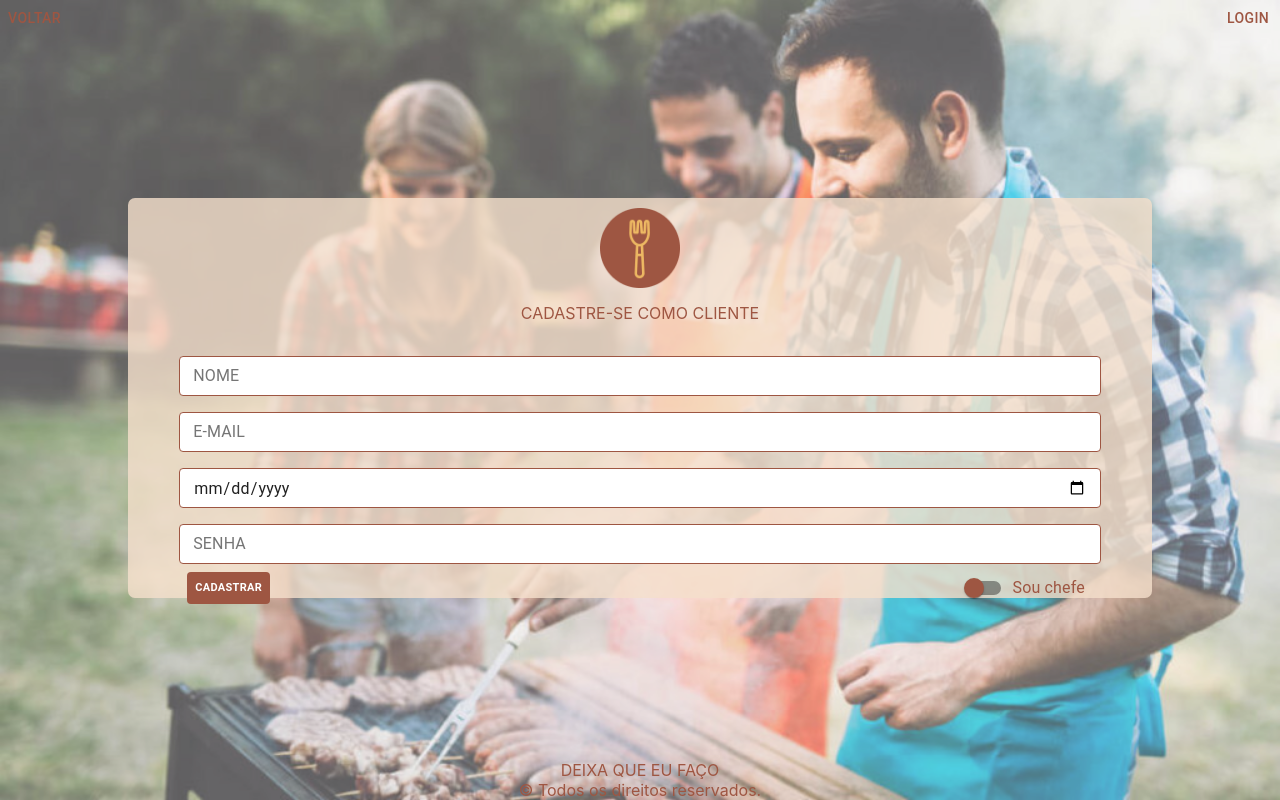
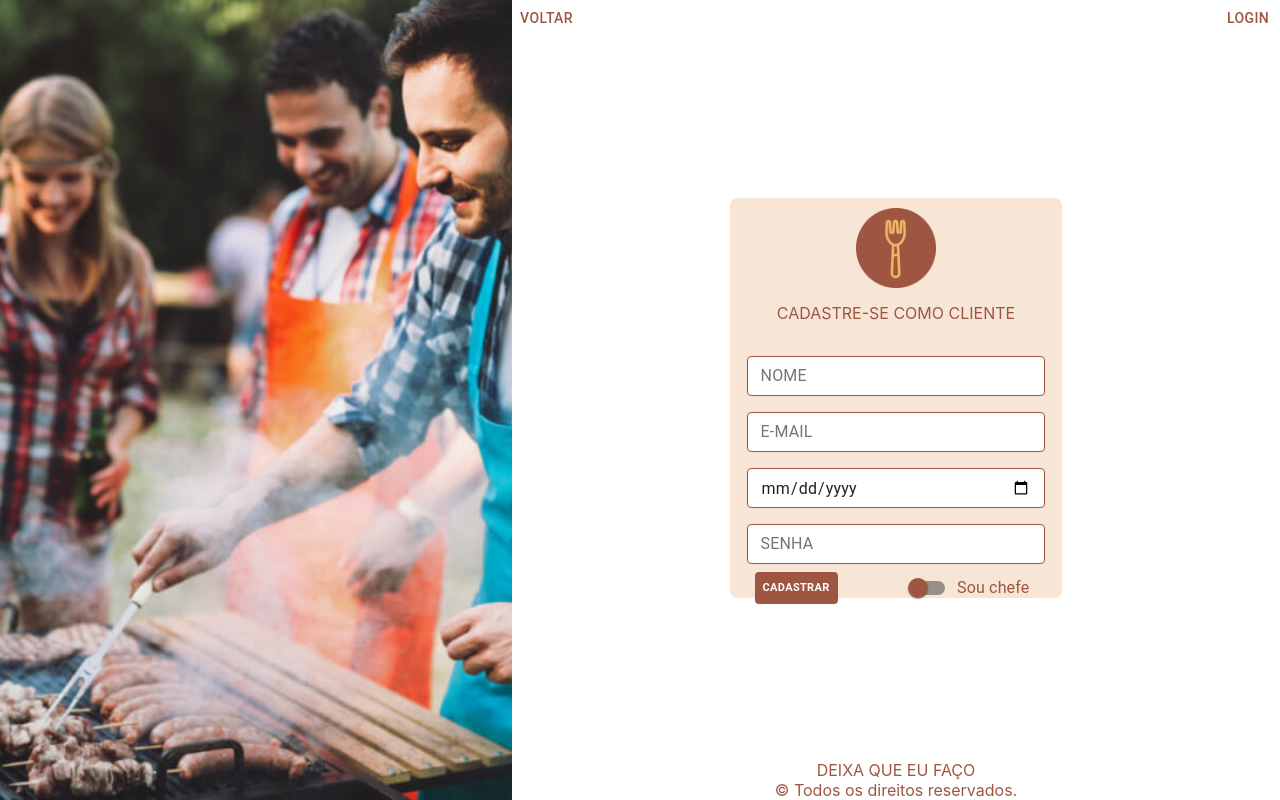
Before and after one commit to IvanBorba/deixa-que-eu-faco, a React (Create React App) app: page /register in a window 1280 px wide. Built offline with nearby package versions, Linux system fonts and the light colour scheme; no server answers.

Commit message:
responsive/desktop registerPage

```diff
--- a/src/pages/register/index.css
+++ b/src/pages/register/index.css
@@ -1,8 +1,18 @@
 .App {
     height: 100vh;
 }
+.pageBox {
+    height: 100vh;
+    display: flex;
+    width: 100%;
+    flex-direction: row;
+}
+.desktopImage {
+    display: none;
+}
 .registerBox {
     height: 100%;
+    width: 100%;
     background-image: url("../../images/register/registerImage.jpg");
     background-position-x: center;
     background-size: cover;
@@ -10,6 +20,7 @@
 }
 .registerBoxCheff {
     height: 100%;
+    width: 100%;
     background-image: url("../../images/register/cheff.jpeg");
     background-position-x: center;
     background-size: cover;
@@ -39,6 +50,19 @@
         align-items: center;
         justify-content: space-around;
         transition: 1s;
+        max-width: 332px;
+    }
+    .theFormChef {
+        background: rgba(245,224, 204, 0.8);
+        border-radius: 7px;
+        height: 500px;
+        width: 80%;
+        display: flex;
+        flex-direction: column;
+        align-items: center;
+        justify-content: space-around;
+        transition: 1s;
+        max-width: 332px;
     }
         .formStyle {
             position: relative;
@@ -110,17 +134,6 @@
             position: relative;
             bottom: -10px;
         }
-    .theFormChef {
-    background: rgba(245,224, 204, 0.8);
-    border-radius: 7px;
-    height: 500px;
-    width: 80%;
-    display: flex;
-    flex-direction: column;
-    align-items: center;
-    justify-content: space-around;
-    transition: 1s;
-    }
     .registerLogo {
         width: 80px;
         height: 80px;
@@ -146,3 +159,28 @@
         bottom: 0;
         width: 100%;
     }
+
+@media (min-width: 1024px) {
+    .registerBox {
+        background-image: none;
+        background-position-x: center;
+        background-size: cover;
+        transition: 1s;
+    }
+    .registerBoxCheff {
+        background-image: none;
+        background-position-x: center;
+        background-size: cover;
+        transition: 1s;
+    }
+    .Film {
+        background: transparent;
+    }
+    .desktopImage {
+        display: block;
+        object-fit: cover;
+        object-position: center;
+        width: 40%;
+        transition: 1s;
+    }
+}
--- a/src/pages/register/index.jsx
+++ b/src/pages/register/index.jsx
@@ -4,12 +4,16 @@ import "./index.css";
 import logo from "../../images/logo/logo.png";
 import RegisterForm from "../../components/forms/register-form";
 import { useHistory } from "react-router-dom";
+import customerImage from "../../images/register/registerImage.jpg";
+import cheffImage from "../../images/register/cheff.jpeg";
 
 const RegisterPage = () => {
     const [chefRegister, setChefRegister] = useState(false);
 
     const history = useHistory();
     return (
+        <div className="pageBox">
+            <img src={!chefRegister ? customerImage : cheffImage} alt="" className="desktopImage"/>
             <div className={!chefRegister ? "registerBox" : "registerBoxCheff"}>
                 <div className="Film">
                     <div className="topButtons" >
@@ -28,6 +32,7 @@ const RegisterPage = () => {
                     </div>
                 </div>
             </div>
+        </div>
     )
 };
 
```
Lines whose indentation alone changed are shown as unchanged.
